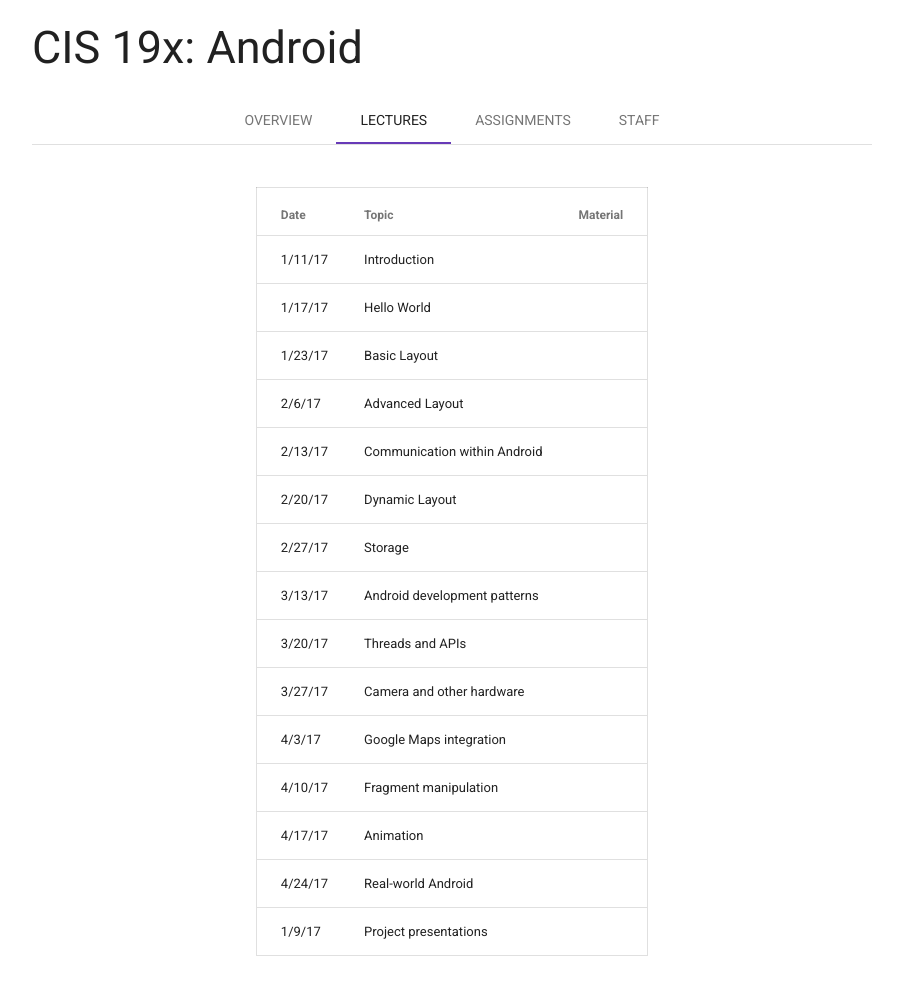
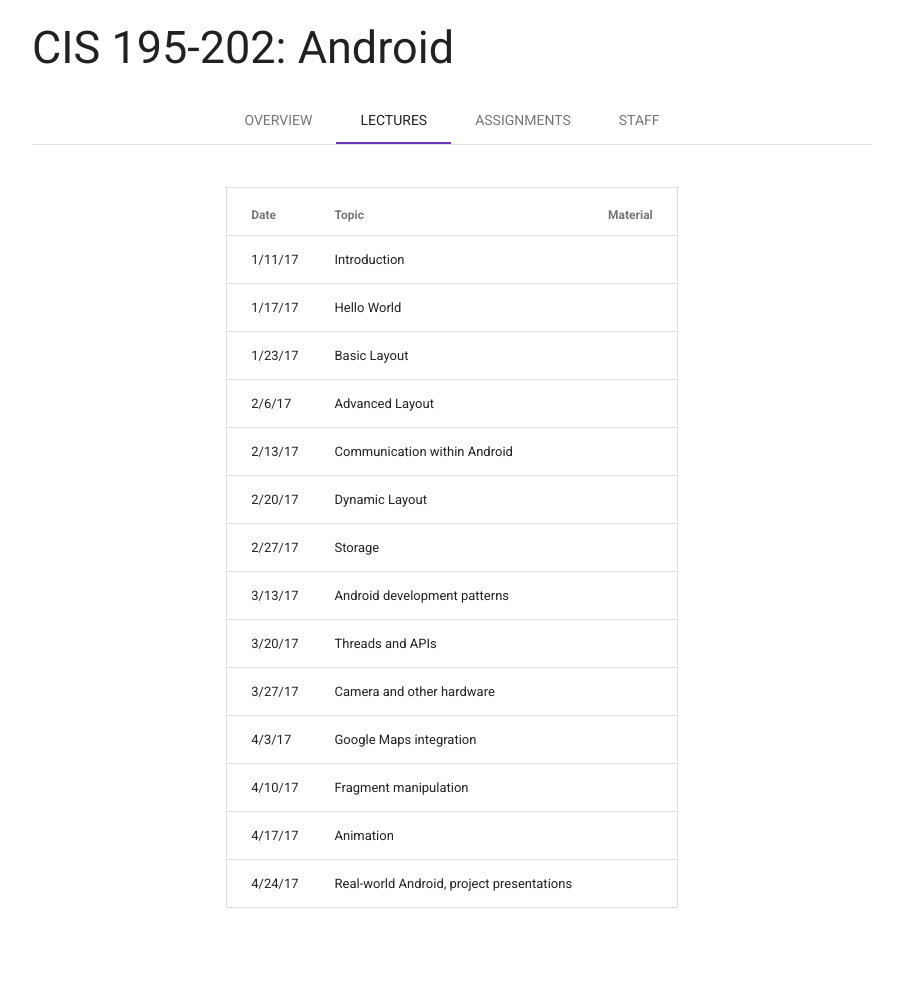
Before and after one commit to dlakata/19x-android, a plain HTML site: page lectures.html in a window 1280 px wide. Shown: the whole page, without its empty margins (188-1091 px from the left). Before the commit the page ends 956 px from the top, so only its background shows below. Drawn offline with nearby package versions, Linux system fonts and the light colour scheme.

```diff
--- a/lectures.html
+++ b/lectures.html
@@ -4,10 +4,10 @@
   <meta charset="utf-8">
   <meta http-equiv="X-UA-Compatible" content="IE=edge">
   <meta name="description"
-        content="CIS 19x: an introductory class at Penn on Android development.">
+        content="CIS 195-202: an introductory class at Penn on Android development.">
   <meta name="viewport"
         content="width=device-width, initial-scale=1.0, minimum-scale=1.0">
-  <title>CIS 19x: Android</title>
+  <title>CIS 195-202: Android</title>
 
   <link rel="stylesheet"
         href="https://fonts.googleapis.com/css?family=Roboto:regular,bold,italic,thin,light,bolditalic,black,medium&amp;lang=en">
@@ -18,7 +18,7 @@
   <link rel="stylesheet" href="style/styles.css">
 </head>
 <body>
-<h2>CIS 19x: Android</h2>
+<h2>CIS 195-202: Android</h2>
 <div class="mdl-tabs mdl-js-tabs mdl-js-ripple-effect">
   <div class="mdl-tabs__tab-bar">
     <a href="index.html" class="mdl-tabs__tab">Overview</a>
@@ -110,12 +110,7 @@
       </tr>
       <tr>
         <td class="mdl-data-table__cell--non-numeric">4/24/17</td>
-        <td class="mdl-data-table__cell--non-numeric">Real-world Android</td>
-        <td class="mdl-data-table__cell--non-numeric"></td>
-      </tr>
-      <tr>
-        <td class="mdl-data-table__cell--non-numeric">1/9/17</td>
-        <td class="mdl-data-table__cell--non-numeric">Project presentations</td>
+        <td class="mdl-data-table__cell--non-numeric">Real-world Android, project presentations</td>
         <td class="mdl-data-table__cell--non-numeric"></td>
       </tr>
       </tbody>
--- a/style/styles.css
+++ b/style/styles.css
@@ -6,6 +6,7 @@
 
 .mdl-tabs__panel {
     padding-top: 1rem;
+    padding-bottom: 5rem;
 }
 
 .mdl-card {
```
Also changed, not shown: assignments.html (+3 -3 lines), hw1.html (+3 -3 lines), index.html (+4 -3 lines), staff.html (+3 -3 lines).
